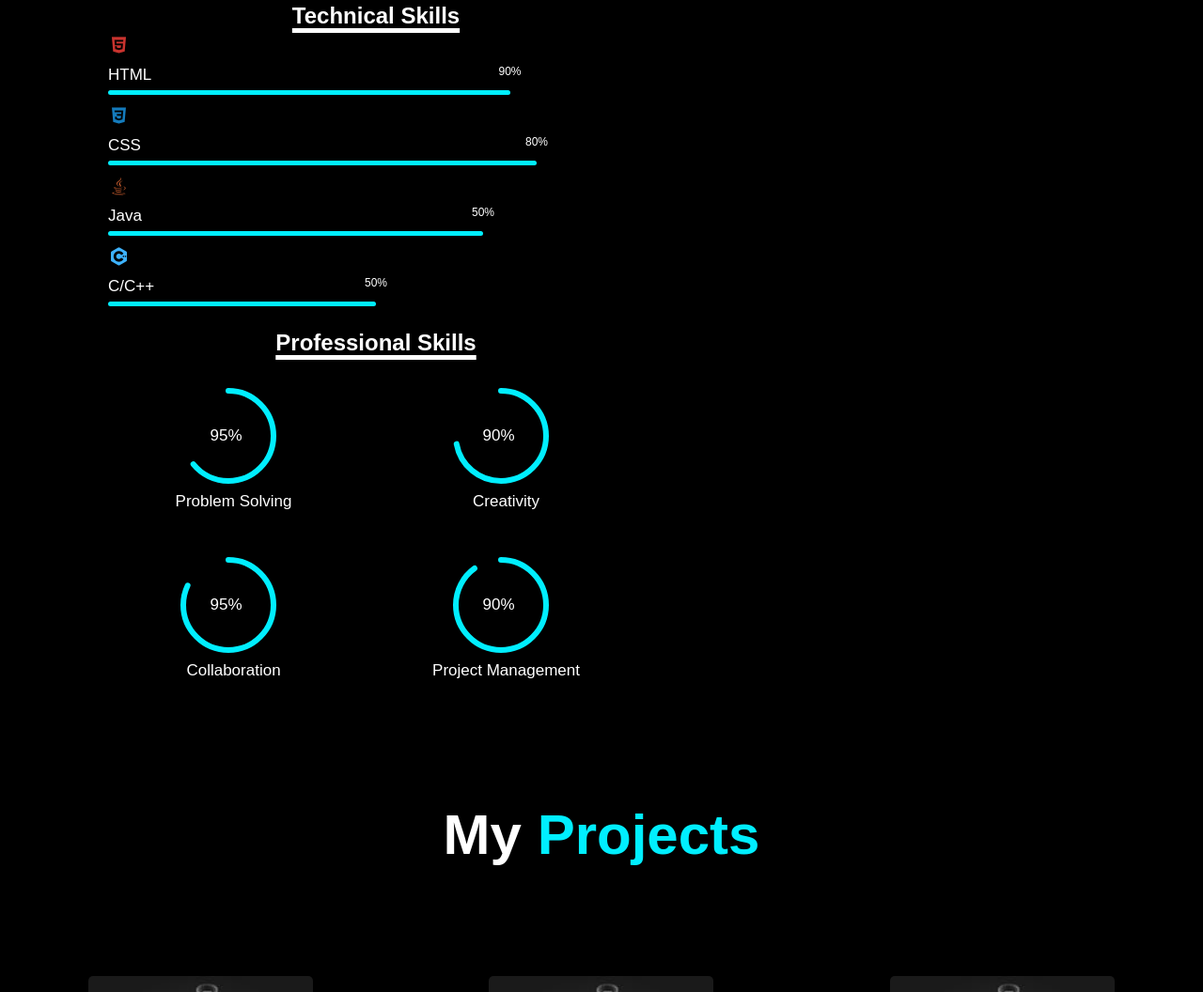
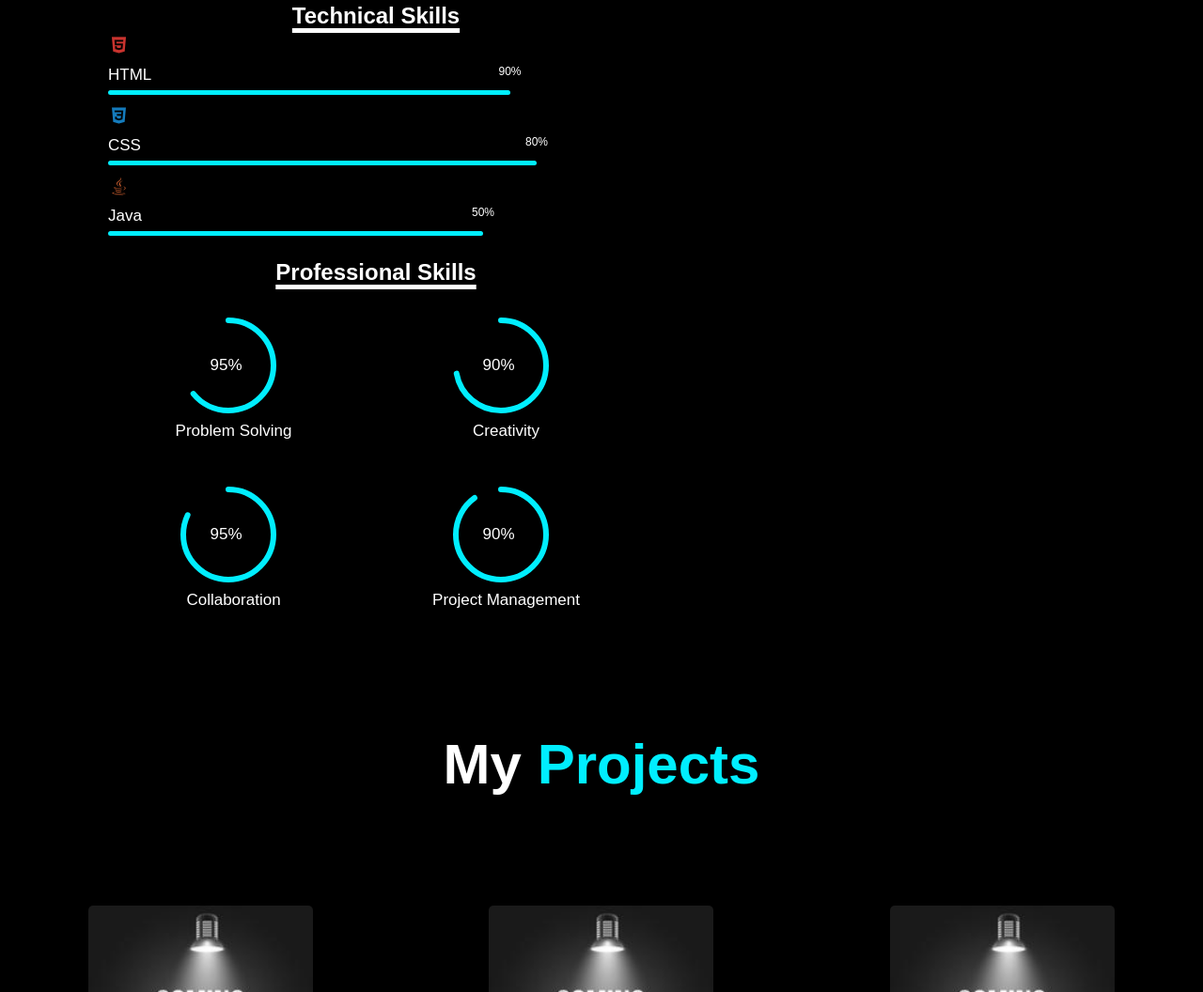
Before and after one commit to TravisInOR/TravisInOR.github.io, a plain HTML site: page index.html in a window 1280 px wide. Shown: the part 1756-2812 px from the top of the page at 94% size. Drawn offline with nearby package versions, Linux system fonts and the light colour scheme.

Commit message:
Update index.html

```diff
--- a/index.html
+++ b/index.html
@@ -101,14 +101,6 @@
                                 <span></span>
                             </div>
                         </div>
-
-                        <div class="bar"><i class='bx bxl-c-plus-plus'style="color: #3db2fc;"></i>
-                            <div class="info">
-                                <span>C/C++ <span class="addc"></span></span>
-                            </div>
-                            <div class="progress-line cpls">
-                                <span></span>
-                            </div>
                         </div>
 
                     </div>
```
